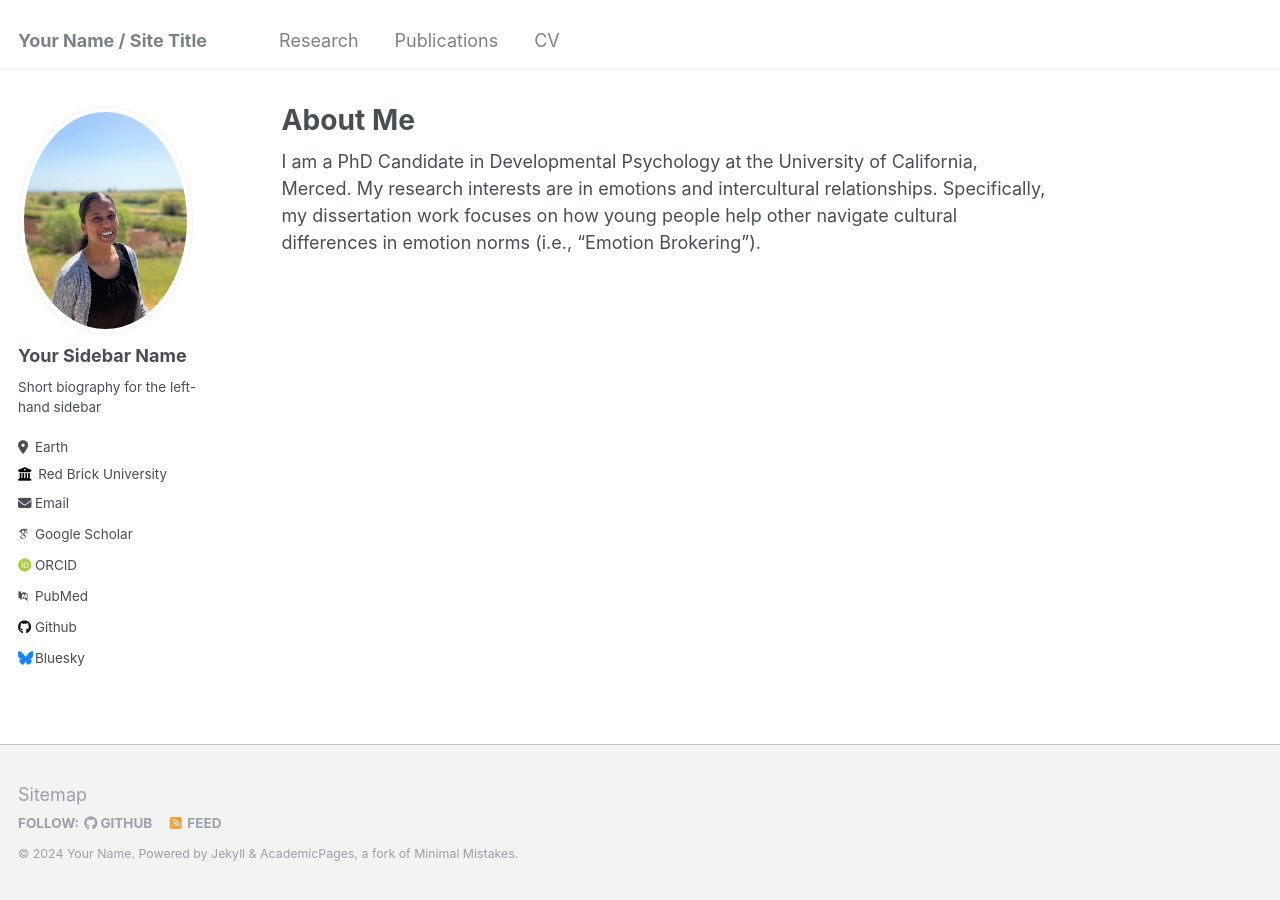
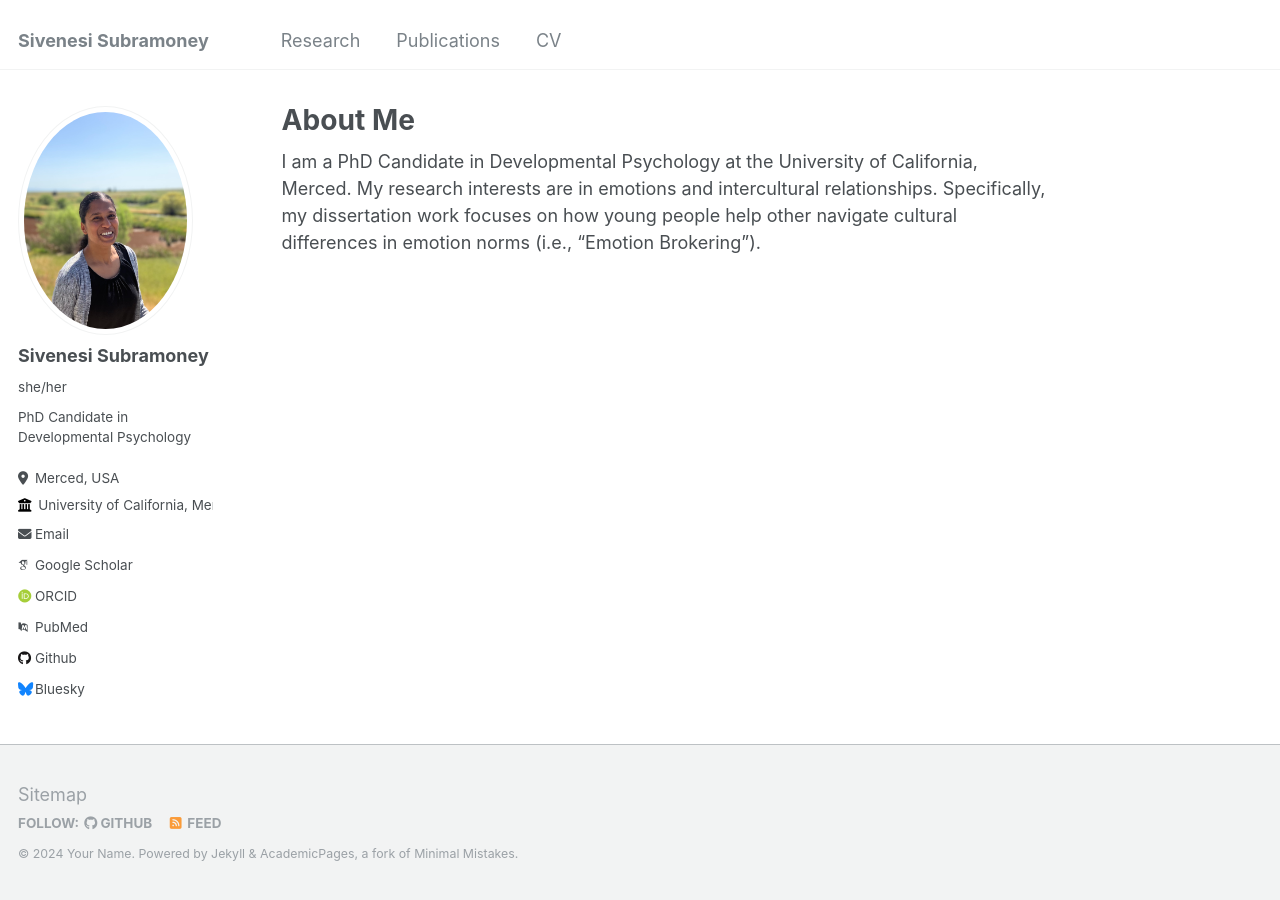
Before and after one commit to Sivenesi/Sivenesi.github.io, a Jekyll site: the page built from _pages/about.md, in a window 1280 px wide. Built offline with Jekyll 4.4.1, drawn with Linux system fonts in a browser that asks for light colours; some web fonts are replaced.

Commit message:
Update _config.yml

```diff
--- a/_config.yml
+++ b/_config.yml
@@ -8,7 +8,7 @@
 
 # Basic Site Settings
 locale                   : "en-US"
-title                    : "Your Name / Site Title"
+title                    : "Sivenesi Subramoney"
 title_separator          : "-"
 name                     : &name "Your Name"
 description              : &description "personal description"
@@ -22,13 +22,13 @@
 author:
   # Biographic information
   avatar           : "profile.png"
-  name             : "Your Sidebar Name"
-  pronouns         : # example: "she/her"
-  bio              : "Short biography for the left-hand sidebar"
-  location         : "Earth"
-  employer         : "Red Brick University"
+  name             : "Sivenesi Subramoney"
+  pronouns         :  "she/her"
+  bio              : "PhD Candidate in Developmental Psychology"
+  location         : "Merced, USA "
+  employer         : "University of California, Merced"
   uri              : # URL
-  email            : "none@example.org"
+  email            : "ssubramoney@ucmerced.edu"
 
   # Academic websites
   arxiv            : # URL - Update with the correct link to your profile
```
